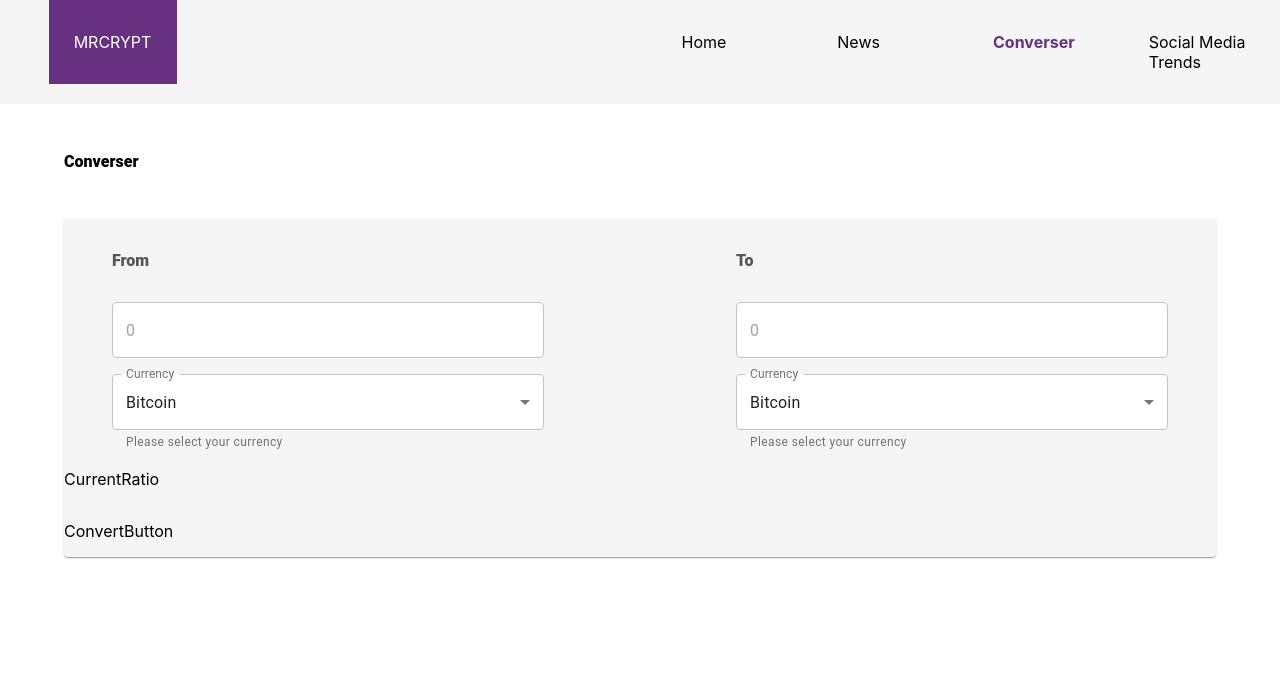
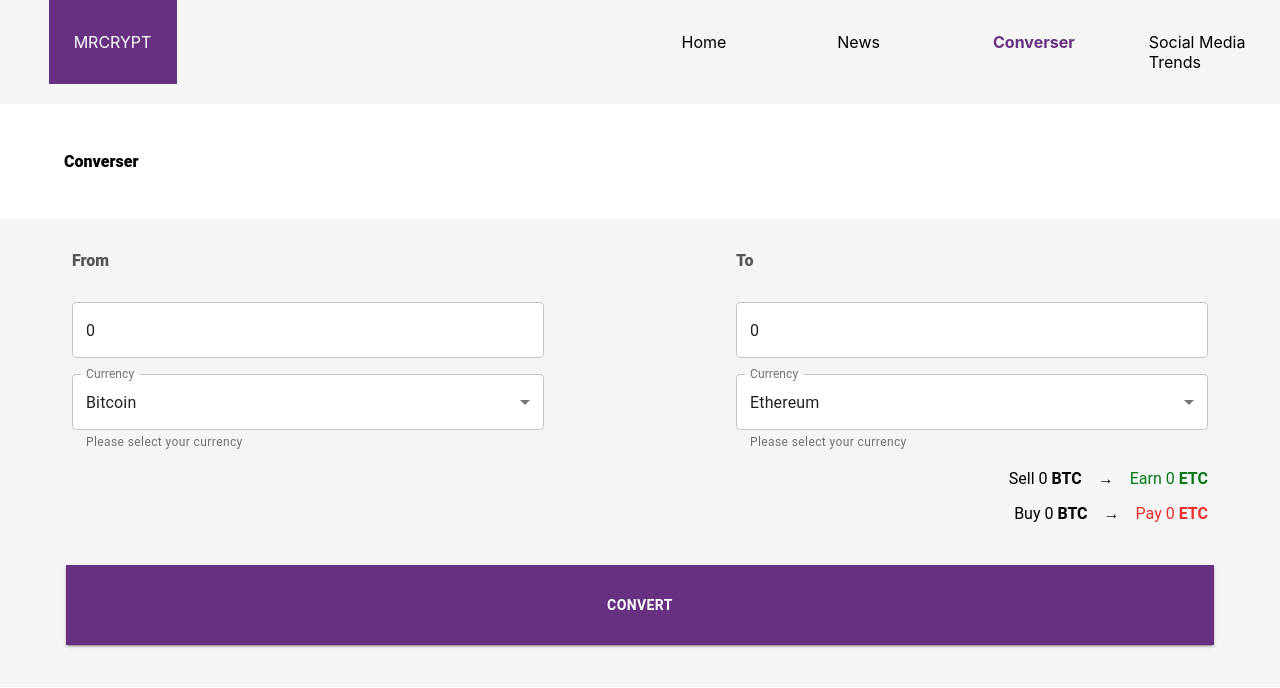
Before and after one commit to anamargaridarl/mrcrypt-lapd, a React (Create React App) app in the folder fe/: page /converser in a window 1280 px wide. Shown: the top 688 px of the page. Built offline with nearby package versions, Linux system fonts and the light colour scheme.

Commit message:
Finish Converser and ConverserPage. Closes #13 and #14

```diff
--- a/fe/src/components/Converser.js
+++ b/fe/src/components/Converser.js
@@ -1,17 +1,15 @@
 import React from 'react';
 //@core-material-ui
-import { Card, Grid, MenuItem, makeStyles, TextField } from '@material-ui/core';
+import { Grid, MenuItem, makeStyles, TextField, Button, Container } from '@material-ui/core';
 //@components
-import Link from './Link'
+import ConversationRatio from './ConversionRatio'
 //@styling
-import {gray, black, dark_gray, white} from '../styles/colors'
+import {gray, dark_gray, white, purple} from '../styles/colors'
 import {font_family, header_font_size} from '../styles/fonts'
 
-const useStyles = makeStyles((theme) =>({
-  card_holder: {
+const useStyles = makeStyles((_) =>({
+  container: {
     backgroundColor: gray,
-    marginLeft: '4em',
-    marginRight: '4em',
   },
   leftItems: {
     paddingLeft: '3em',
@@ -37,6 +35,19 @@ const useStyles = makeStyles((theme) =>({
     "& .MuiInputBase-input": {
       backgroundColor: white,
     }
+  },
+  button: {
+    backgroundColor: purple,
+    color: white,
+    margin: '3em',
+    padding: '2em',
+    fontWeight: 'bold',
+    fontSize: header_font_size,
+    borderRadius: '0px',
+    '&:hover': {
+      backgroundColor: purple,
+      boxShadow: 'none',
+    },
   }
 }));
 
@@ -63,14 +74,37 @@ const currencies = [
 export default function Converser() {
   const classes = useStyles();
 
-  const [currency, setCurrency] = React.useState('BTC');
+  let [nameFrom, setCurrencyFrom] = React.useState('BTC');
+  let [nameTo, setCurrencyTo] = React.useState('ETC');
+  let [valueFrom, setValueFrom] = React.useState(0);
+  let [valueTo, setValueTo] = React.useState(0);
 
-  const handleChange = (event) => {
-    setCurrency(event.target.value);
+  const handleDropFrom = (event) => {
+    setCurrencyFrom(event.target.value);
+    nameFrom = event.target.value;
+  };
+
+  const handleDropTo = (event) => {
+    setCurrencyTo(event.target.value);
+    nameTo = event.target.value;
+  };
+
+  const handleValueFrom = (event) => {
+    if(parseInt(event.target.value) < 0)
+      event.target.value = parseInt(event.target.value) + 1
+    setValueFrom(event.target.value)
+    valueFrom = event.target.value;
+  };
+
+  const handleValueTo = (event) => {
+    if(parseInt(event.target.value) < 0)
+      event.target.value = parseInt(event.target.value) + 1
+    setValueTo(event.target.value)
+    valueTo = event.target.value;
   };
 
   return (
-    <Card className={classes.card_holder}>
+    <Container maxWidth="lg" className={classes.container}>
       <Grid container justify="space-around">
         <Grid className={classes.leftItems} item xs={12} sm={6} md={6} lg={6}>
           <Grid className={classes.title}container justify="flex-start">
@@ -89,8 +123,10 @@ export default function Converser() {
               id="convert-from"
               type="number"
               InputLabelProps={{ shrink: true }}
-              placeholder="0"
-              variant="outlined">
+              defaultValue="0"
+              onChange={handleValueFrom}
+              variant="outlined"
+              >
             </TextField>
           </Grid>
         </Grid>
@@ -101,8 +137,10 @@ export default function Converser() {
               id="convert-to"
               type="number"
               InputLabelProps={{ shrink: true }}
-              placeholder="0"
-              variant="outlined">
+              defaultValue="0"
+              onChange={handleValueTo}
+              variant="outlined"
+              >
             </TextField>
           </Grid>
         </Grid>
@@ -113,8 +151,8 @@ export default function Converser() {
               id="drop-from"
               select
               label="Currency"
-              value={currency}
-              onChange={handleChange}
+              value={nameFrom}
+              onChange={handleDropFrom}
               helperText="Please select your currency"
               variant="outlined"
               >
@@ -133,8 +171,8 @@ export default function Converser() {
               id="drop-to"
               select
               label="Currency"
-              value={currency}
-              onChange={handleChange}
+              value={nameTo}
+              onChange={handleDropTo}
               helperText="Please select your currency"
               variant="outlined"
               >
@@ -147,12 +185,16 @@ export default function Converser() {
           </Grid>
         </Grid>
         <Grid item xs={12} sm={12} md={12} lg={12}>
-          <Link tColor={black} name={"CurrentRatio"} />
+          <ConversationRatio valueFrom={valueFrom} valueTo={valueTo} nameFrom={nameFrom} nameTo={nameTo}/>
         </Grid>
-        <Grid item sx={12} sm={12} md={12} lg={12}>
-          <Link tColor={black} name={"ConvertButton"} />
+        <Grid item xs={12} sm={12} md={12} lg={12}>
+          <Grid className={classes.input} container justify="center">
+            <Button className={classes.button} variant="contained">
+              Convert
+            </Button>
+          </Grid>
         </Grid>
       </Grid>
-    </Card>
+    </Container>
   );
 }
--- /dev/null
+++ b/fe/src/components/ConversionRatio.js
@@ -0,0 +1,58 @@
+import React from 'react';
+import {Grid, makeStyles} from '@material-ui/core';
+
+//@styling
+import { green, red } from '../styles/colors'
+import { font_family } from '../styles/fonts'
+
+const useStyles = makeStyles((_) =>({
+  ratioField: {
+    textAlign: 'left',
+    fontFamily: font_family,
+    paddingRight: '2em',
+  },
+  gain: {
+    color: green,
+  },
+  cost: {
+    color: red
+  },
+  ratioSpacing: {
+    paddingRight: '1em',
+    "& p": {
+      marginBottom: '0em'
+    }
+  },
+}));
+
+
+export default function ConversationRatio({valueFrom, nameFrom, valueTo, nameTo}) {
+  const classes = useStyles();
+
+  return (
+    <div className={classes.ratioField}>
+      <Grid container justify="flex-end">
+        <Grid item className={classes.ratioSpacing}>
+          <p>Sell {valueFrom} <b>{nameFrom}</b></p>
+        </Grid>
+        <Grid item className={classes.ratioSpacing}>
+          <p>→</p>
+        </Grid>
+        <Grid item className={classes.ratioSpacing}>
+          <p className={classes.gain}>Earn {valueTo} <b>{nameTo}</b></p>
+        </Grid>
+      </Grid>
+      <Grid container justify="flex-end">
+        <Grid item className={classes.ratioSpacing}>
+          <p>Buy {valueFrom} <b>{nameFrom}</b></p>
+        </Grid>
+        <Grid item className={classes.ratioSpacing}>
+          <p>→</p>
+        </Grid>
+        <Grid item className={classes.ratioSpacing}>
+          <p className={classes.cost}>Pay {valueTo} <b>{nameTo}</b></p>
+        </Grid>
+      </Grid>
+    </div>
+  );
+}
--- a/fe/src/styles/colors.js
+++ b/fe/src/styles/colors.js
@@ -3,5 +3,7 @@ const white = "#ffffff"
 const black = "#000000"
 const gray = "#F5F5F5";
 const dark_gray = "#565656";
+const green = "#047817";
+const red = "#EB2E2E";
 
-export { purple, white, black, gray, dark_gray};
+export { purple, white, black, gray, dark_gray, green, red};
```
